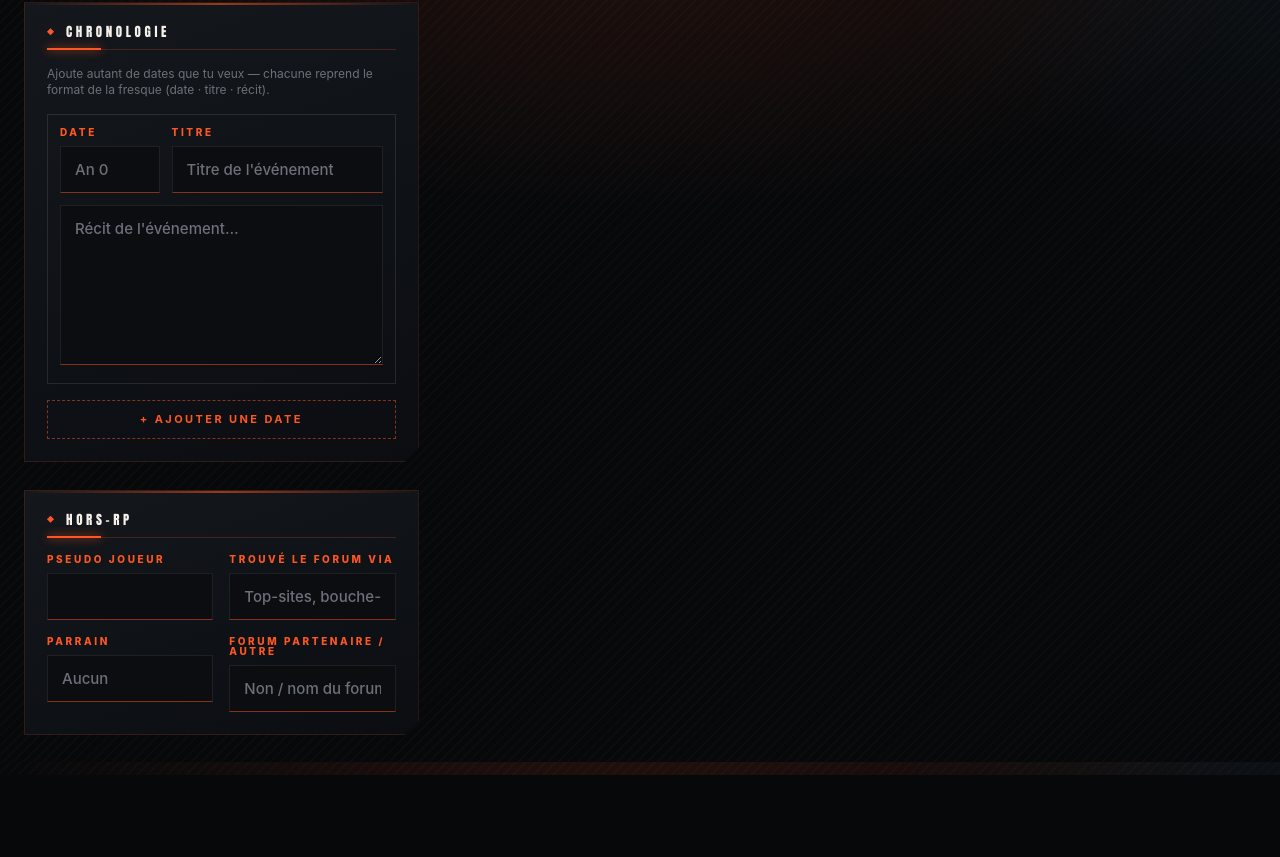
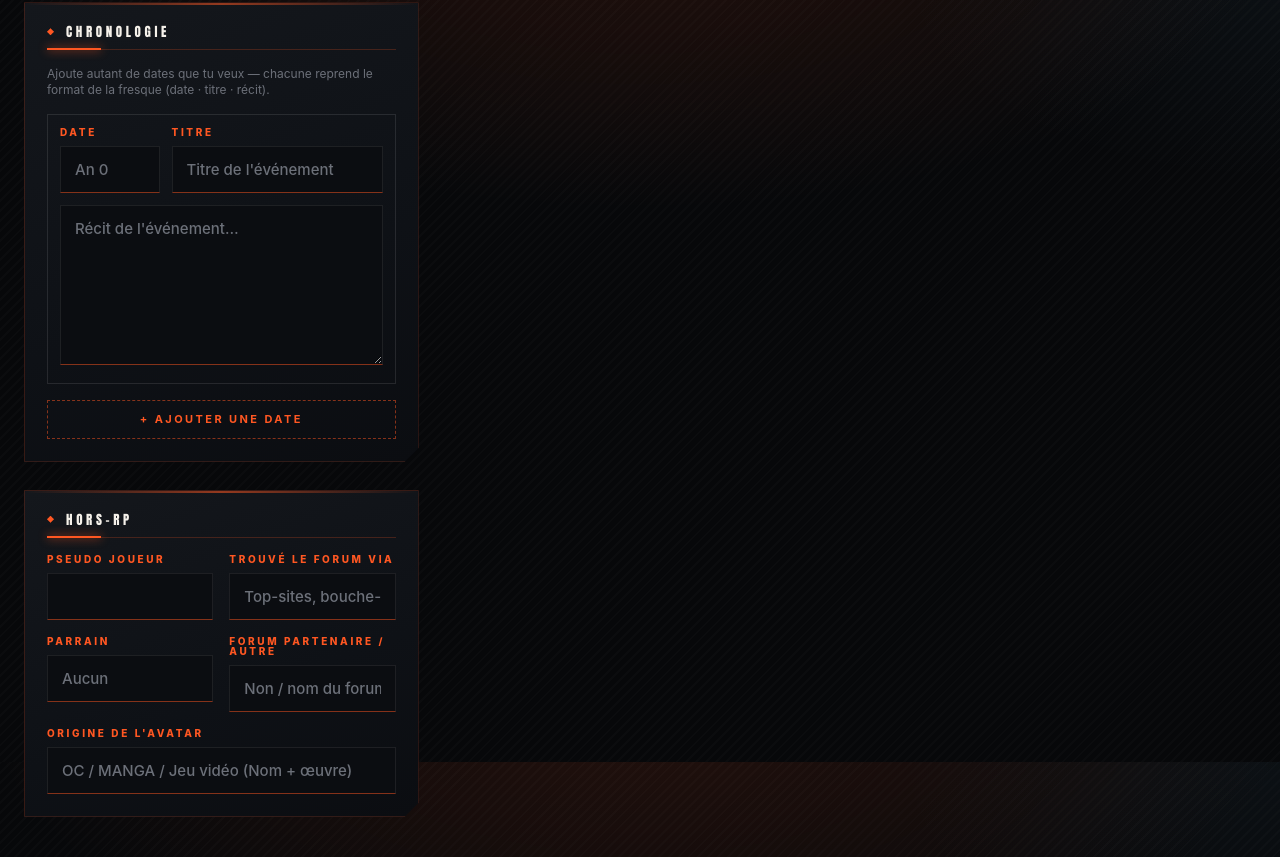
Before and after one commit to illi60/hnk-fiches, a Next.js app: page /editeur in a window 1280 px wide. Shown: the part 2438-3295 px from the top of the page. Before the commit the page ends 3213 px from the top, so only its background shows below. Built offline with nearby package versions, Linux system fonts and the light colour scheme; no server answers.

Commit message:
Presentation HRP: ajout champ Origine de l'avatar (OC/MANGA/Jeu vidéo)

```diff
--- a/src/components/PresentationGenerator.tsx
+++ b/src/components/PresentationGenerator.tsx
@@ -332,6 +332,9 @@ export default function PresentationGenerator() {
               <input className="hnk-input" value={d.hrp.partenaire} onChange={(e) => setHrp("partenaire", e.target.value)} placeholder="Non / nom du forum" />
             </Field>
           </div>
+          <Field label="Origine de l'avatar">
+            <input className="hnk-input" value={d.hrp.avatarOrigine} onChange={(e) => setHrp("avatarOrigine", e.target.value)} placeholder="OC / MANGA / Jeu vidéo (Nom + œuvre)" />
+          </Field>
         </section>
       </div>
 
--- a/src/lib/presentation.ts
+++ b/src/lib/presentation.ts
@@ -132,6 +132,7 @@ export interface PresentationData {
     found: string;
     parrain: string;
     partenaire: string;
+    avatarOrigine: string;
   };
 }
 
@@ -152,7 +153,7 @@ export function emptyPresentation(): PresentationData {
     traits: "",
     answers: emptyAnswers(),
     chrono: [{ year: "", label: "", text: "" }],
-    hrp: { pseudo: "", found: "", parrain: "", partenaire: "" },
+    hrp: { pseudo: "", found: "", parrain: "", partenaire: "", avatarOrigine: "" },
   };
 }
 
@@ -267,6 +268,7 @@ export function presentationForumHtml(d: PresentationData): string {
     ["Trouvé le forum via", d.hrp.found],
     ["Parrain", d.hrp.parrain],
     ["Forum partenaire / autre", d.hrp.partenaire],
+    ["Origine de l'avatar", d.hrp.avatarOrigine],
   ]
     .filter(([, v]) => (v ?? "").trim() !== "")
     .map(([k, v]) => `<li><span>${k}</span><b>${escapeHtml(v)}</b></li>`)
@@ -393,6 +395,7 @@ export function parsePresentationForumHtml(html: string): PresentationData | nul
       found: hrp["trouvé le forum via"] ?? "",
       parrain: hrp["parrain"] ?? "",
       partenaire: hrp["forum partenaire / autre"] ?? "",
+      avatarOrigine: hrp["origine de l'avatar"] ?? "",
     },
   };
 }
```
